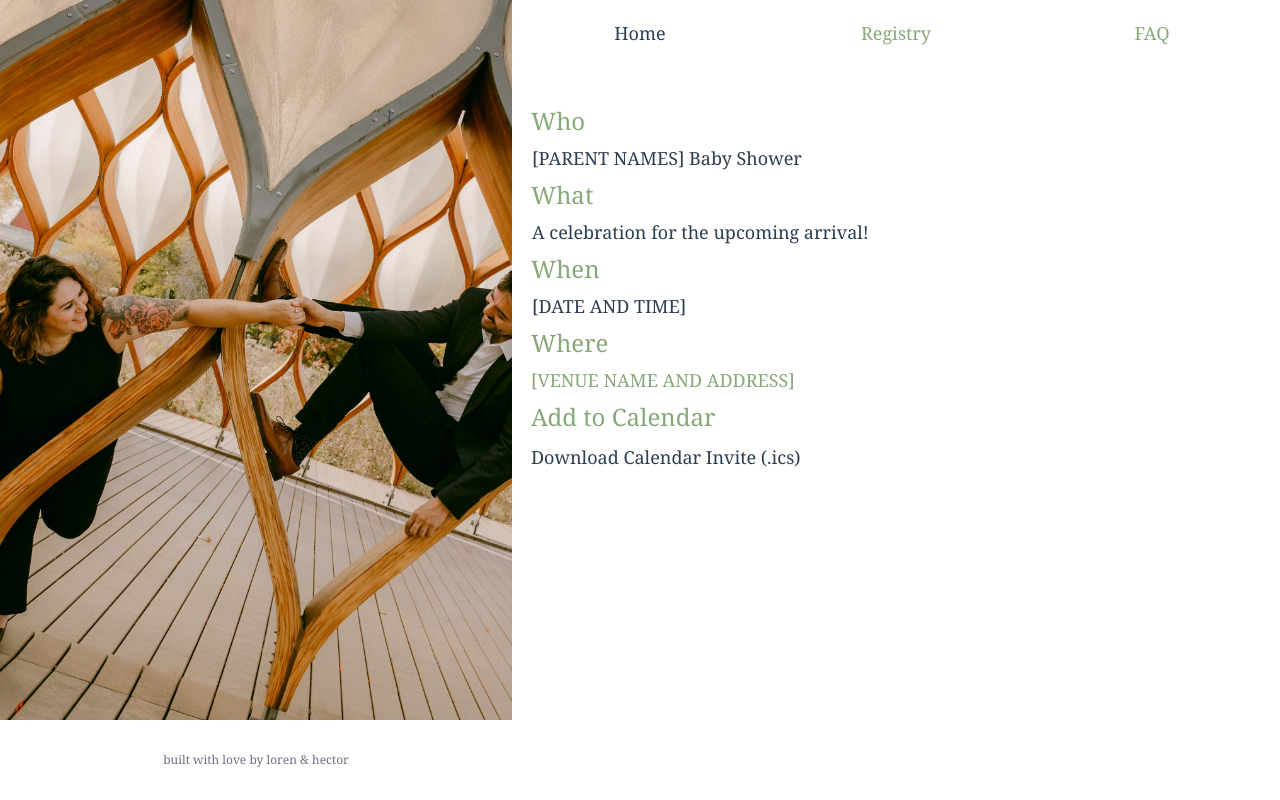
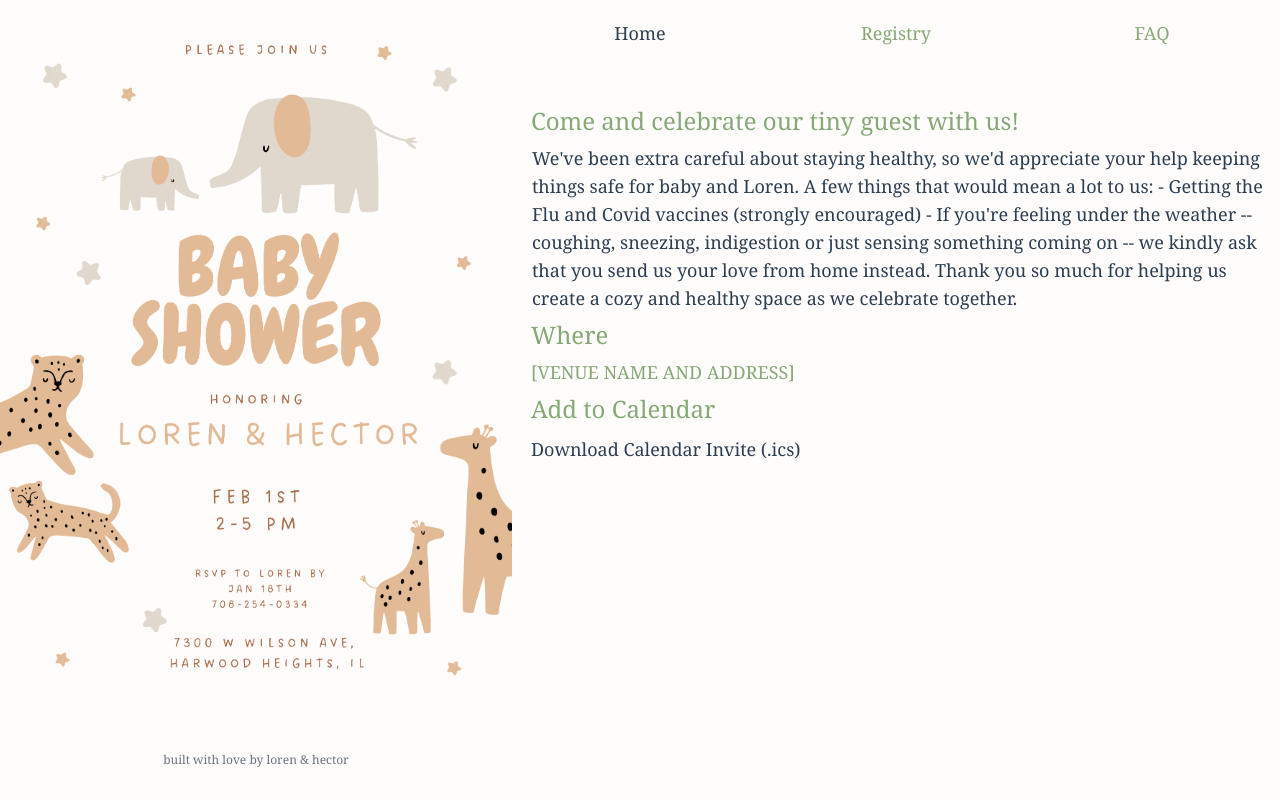
Before and after one commit to bighead-inc/big-baby-shower, a Vue app: page / in a window 1280 px wide. Built offline with nearby package versions, Linux system fonts and the light colour scheme.

Commit message:
feat: Change picture, and slightly tweak background

```diff
--- a/src/App.vue
+++ b/src/App.vue
@@ -18,7 +18,7 @@ const linkStyle = { flexBasis: `${100 / navLinks.length}%` }
         <img
           class="w-full h-full object-cover"
           alt="Baby Shower Photo"
-          src="@/assets/baby-photo.jpg"
+          src="@/assets/baby-shower.png"
         />
       </div>
       <footer class="shrink-0 px-4 py-8 text-center">
--- a/src/assets/base.css
+++ b/src/assets/base.css
@@ -1,6 +1,6 @@
 /* color palette from <https://github.com/vuejs/theme> */
 :root {
-  --vt-c-white: #ffffff;
+  --vt-c-white: #fffdfc;
   --vt-c-white-soft: #f8f8f8;
   --vt-c-white-mute: #f2f2f2;
 
--- a/src/views/HomeView.vue
+++ b/src/views/HomeView.vue
@@ -2,9 +2,18 @@
 import InfoItem from '@/components/InfoItem.vue'
 
 const details = [
-  { header: 'Who', description: '[PARENT NAMES] Baby Shower' },
-  { header: 'What', description: 'A celebration for the upcoming arrival!' },
-  { header: 'When', description: '[DATE AND TIME]' },
+  {
+    header: 'Come and celebrate our tiny guest with us!',
+    description: `We've been extra careful about staying healthy,
+    so we'd appreciate your help keeping things safe for baby and Loren.
+
+    A few things that would mean a lot to us:
+
+    - Getting the Flu and Covid vaccines (strongly encouraged)
+    - If you're feeling under the weather -- coughing, sneezing, indigestion or just sensing something coming on -- we kindly ask that you send us your love from home instead.
+
+    Thank you so much for helping us create a cozy and healthy space as we celebrate together.`
+  },
   {
     header: 'Where',
     description: '[VENUE NAME AND ADDRESS]',
@@ -26,7 +35,7 @@ function downloadCalendarInvite() {
     <img
       class="lg:hidden rounded mb-8 w-full"
       alt="Baby Shower Photo"
-      src="@/assets/baby-photo.jpg"
+      src="@/assets/baby-shower.png"
     />
 
     <!-- Event Details -->
```
Also changed, not shown: src/assets/baby-shower.png (added).
